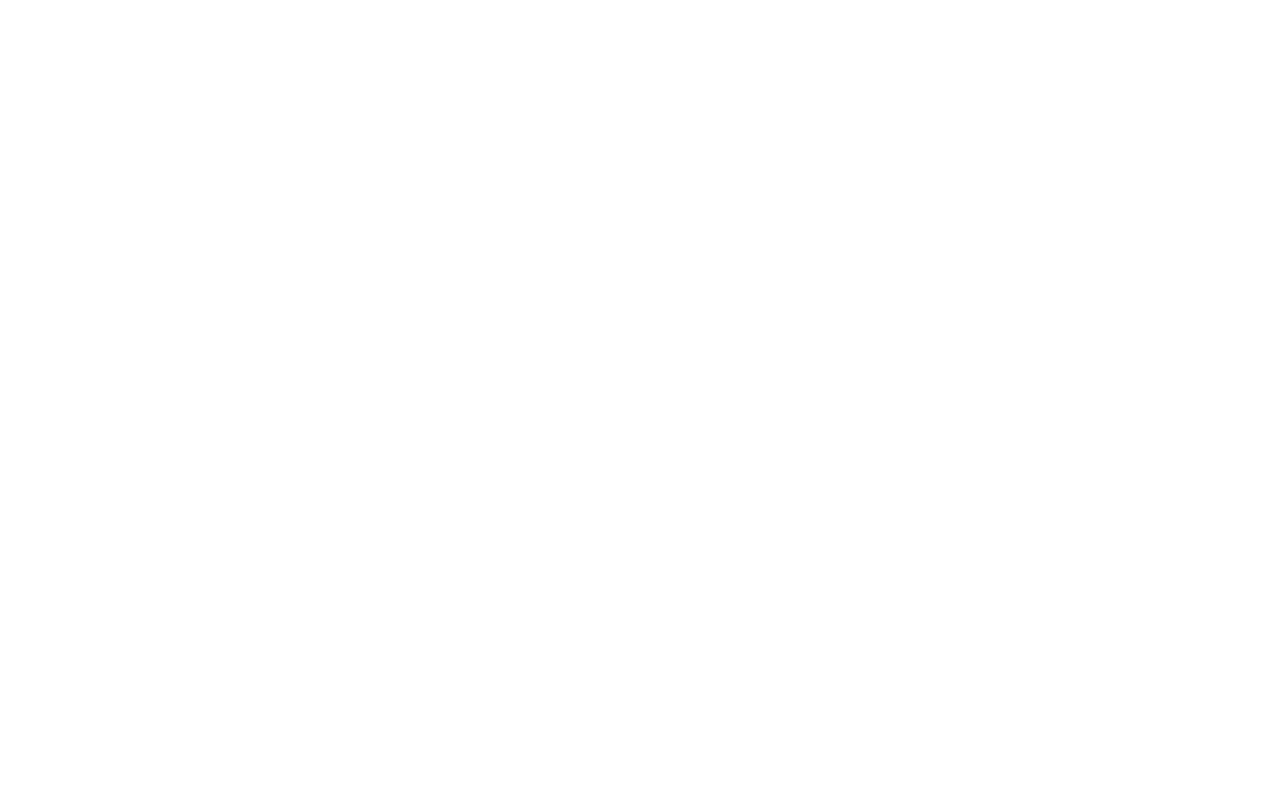
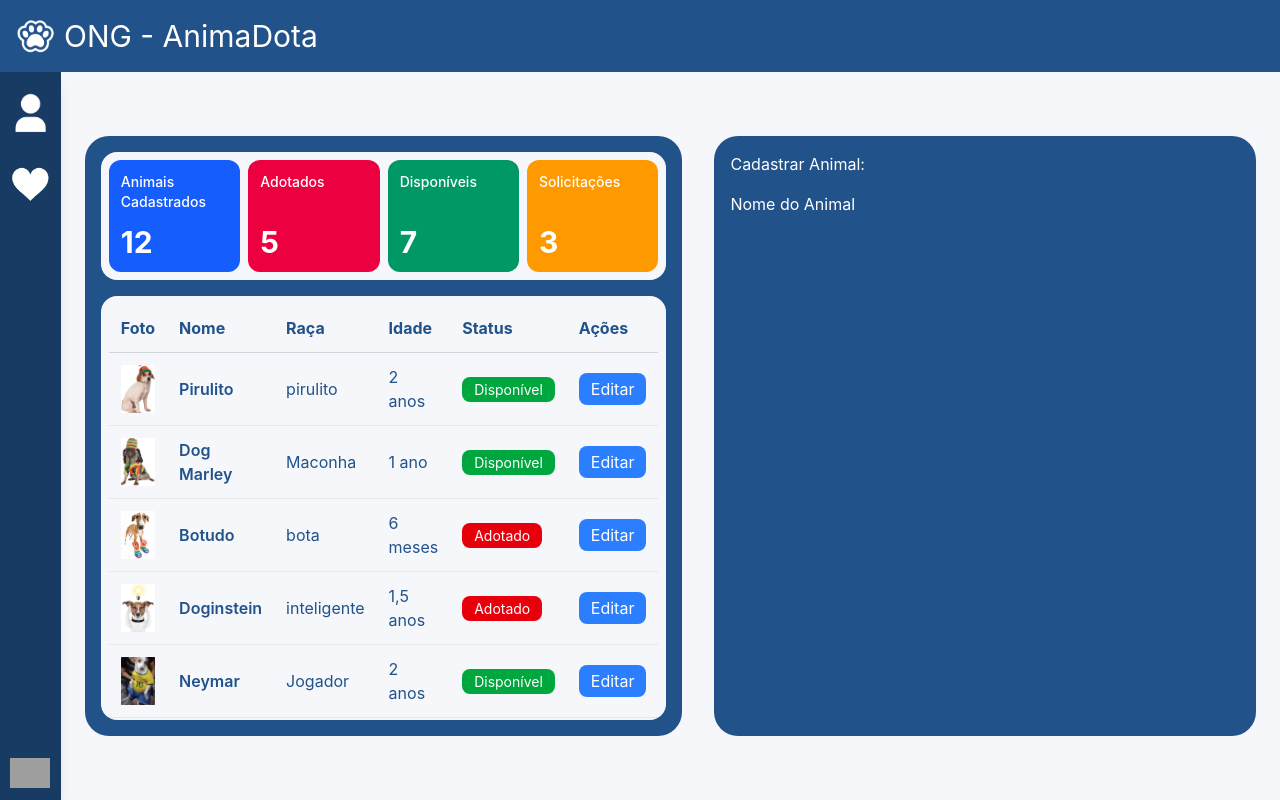
Before and after one commit to thaiiss7/animadota, a React app in the folder frontend/: page /ong-main in a window 1280 px wide. Before the commit this address had no page. Built offline with nearby package versions, Linux system fonts and the light colour scheme; grey boxes are pictures that could not be loaded; the HTML template or start-up script is replaced by a standard one.

Commit message:
working in ong main page

```diff
--- a/frontend/src/App.jsx
+++ b/frontend/src/App.jsx
@@ -14,7 +14,7 @@
       <Routes>
 
         <Route path="/" element={<Login/>}/>
-        <Route path="/ong" element={<OngPage/>}/>
+        <Route path="/ong-main" element={<OngPage/>}/>
         <Route path="/main" element={<MainPage />}/>
         <Route path="/user" element={<UserPage />}/>
         <Route path="/likePage" element={<LikePage />}/>
--- a/frontend/src/components/LoginModal.jsx
+++ b/frontend/src/components/LoginModal.jsx
@@ -10,9 +10,9 @@
 
     const handleLogin = () => {
         if (username === "ong") {
-            navigate("/ong");
+            navigate("/ong-main");
         } else {
-            navigate("/home");
+            navigate("/main");
         }
     };
 
--- /dev/null
+++ b/frontend/src/components/OngHeader.jsx
@@ -0,0 +1,21 @@
+import { useNavigate } from "react-router-dom"
+
+import paw from "../assets/paw.png"
+
+export const OngHeader = () => {
+
+    const navigate = useNavigate()
+
+    return (
+        <>
+
+            <div className="w-full h-18 bg-[#21528A] flex items-center gap-2">
+
+                <img src={paw} alt="paw" onClick={() => navigate('/ong-main')} className="w-10 ml-4" />
+                <h1 className="text-white text-3xl">ONG - AnimaDota</h1>
+            </div>
+
+        </>
+    )
+
+}
--- a/frontend/src/pages/OngPage.jsx
+++ b/frontend/src/pages/OngPage.jsx
@@ -1,15 +1,220 @@
-import { Header } from "../components/Header";
+import { OngHeader } from "../components/OngHeader";
 import { OngSideBar } from "../components/OngSideBar";
+
+import dog1 from "../assets/dog.jpg";
+import dog2 from "../assets/dog2.jpg";
+import dog3 from "../assets/dog3.jpg";
+import dog4 from "../assets/dog4.jpg";
+import dog5 from "../assets/dog5.jpg";
+
+const pets = [
+    {
+        imagem: dog1,
+        nome: "Pirulito",
+        descricao: "Cachorro que come pirulito pirimpimpim muito carinhoso manhoso e engraçado",
+        tipo: "Cachorro",
+        raca: "pirulito",
+        ong: "Save",
+        endereco: "Corpus Crist",
+        status: false,
+        idade: "2 anos"
+    },
+    {
+        imagem: dog2,
+        nome: "Dog Marley",
+        descricao: "cachorro relaxado estilo bob marley",
+        tipo: "Cachorro",
+        raca: "Maconha",
+        ong: "Omg",
+        endereco: "Damn",
+        status: false,
+        idade: "1 ano"
+    },
+    {
+        imagem: dog3,
+        nome: "Botudo",
+        descricao: "cachorro engraçado e estiloso",
+        tipo: "Cachorro",
+        raca: "bota",
+        ong: "Botina",
+        endereco: "CIC",
+        status: true,
+        idade: "6 meses"
+    },
+    {
+        imagem: dog4,
+        nome: "Doginstein",
+        descricao: "cachorro genial e divertido",
+        tipo: "Cachorro",
+        raca: "inteligente",
+        ong: "Genio",
+        endereco: "Av. Platao",
+        status: true,
+        idade: "1,5 anos"
+    },
+    {
+        imagem: dog5,
+        nome: "Neymar",
+        descricao: "cachorro caneteiro caidor",
+        tipo: "Cachorro",
+        raca: "Jogador",
+        ong: "FIFA",
+        endereco: "Av. Cai Cai",
+        status: false,
+        idade: "2 anos"
+    }
+];
 
 export const OngPage = () => {
     return(
         <>
             <main className="w-full h-screen bg-[#f5f7fb]">
-                <Header/>
+                <OngHeader />
 
-                <div className="w-full flex">
+                <div className="w-full flex justify-center items-center">
 
-                    <OngSideBar/>
+                    <OngSideBar />
+
+                    <section className="flex gap-8 text-white w-full max-w-7xl px-6 items-start justify-center">
+
+                        {/* primeiro card */}
+                        <section className="w-[52%] h-[75vh] bg-[#21528A] rounded-3xl flex flex-col p-4 hover:shadow-[0_0_50px_rgba(33,82,138,1)] transition-all">
+
+                            <div className="flex flex-col gap-4 h-full">
+
+                                {/* Cards de resumo */}
+                                <div className="w-full grid grid-cols-4 gap-2 bg-[#f5f7fb] rounded-2xl p-2">
+
+                                    <section className="h-28 flex flex-col justify-between p-3 bg-blue-600 rounded-xl">
+                                        <h1 className="text-sm font-medium">
+                                            Animais Cadastrados
+                                        </h1>
+
+                                        <h1 className="text-3xl font-bold">
+                                            12
+                                        </h1>
+                                    </section>
+
+                                    <section className="h-28 flex flex-col justify-between p-3 bg-rose-600   rounded-xl">
+                                        <h1 className="text-sm font-medium">
+                                            Adotados
+                                        </h1>
+
+                                        <h1 className="text-3xl font-bold">
+                                            5
+                                        </h1>
+                                    </section>
+
+                                    <section className="h-28 flex flex-col justify-between p-3 bg-emerald-600 rounded-xl">
+                                        <h1 className="text-sm font-medium">
+                                            Disponíveis
+                                        </h1>
+
+                                        <h1 className="text-3xl font-bold">
+                                            7
+                                        </h1>
+                                    </section>
+
+                                    <section className="h-28 flex flex-col justify-between p-3 bg-amber-500 rounded-xl">
+                                        <h1 className="text-sm font-medium">
+                                            Solicitações
+                                        </h1>
+
+                                        <h1 className="text-3xl font-bold">
+                                            3
+                                        </h1>
+                                    </section>
+
+                                </div>
+
+                                {/* Tabela */}
+                                <div className="flex-1 w-full bg-[#f5f7fb] rounded-2xl p-2 overflow-y-auto">
+
+                                    <table className="w-full border-collapse">
+
+                                        <thead>
+                                            <tr className="text-[#21528A] border-b border-gray-300">
+                                                <th className="p-3 text-left">Foto</th>
+                                                <th className="p-3 text-left">Nome</th>
+                                                <th className="p-3 text-left">Raça</th>
+                                                <th className="p-3 text-left">Idade</th>
+                                                <th className="p-3 text-left">Status</th>
+                                                <th className="p-3 text-left">Ações</th>
+                                            </tr>
+                                        </thead>
+
+                                        <tbody className="text-[#21528A]">
+                                            {pets.map((pet, index) => (
+                                                <tr
+                                                    key={index}
+                                                    className="border-b border-gray-200 hover:bg-gray-100 transition-all"
+                                                >
+                                                    <td className="p-3">
+                                                        <img
+                                                            src={pet.imagem}
+                                                            alt={pet.nome}
+                                                            className="w-12 h-12 object-cover"
+                                                        />
+                                                    </td>
+
+                                                    <td className="p-3 font-semibold">
+                                                        {pet.nome}
+                                                    </td>
+
+                                                    <td className="p-3">
+                                                        {pet.raca}
+                                                    </td>
+
+                                                    <td className="p-3">
+                                                        {pet.idade}
+                                                    </td>
+
+                                                    <td className="p-3">
+                                                        <span
+                                                            className={`px-3 py-1 rounded-lg text-sm text-white ${
+                                                                pet.status
+                                                                    ? "bg-red-600"
+                                                                    : "bg-green-600"
+                                                            }`}
+                                                        >
+                                                            {pet.status ? "Adotado" : "Disponível"}
+                                                        </span>
+                                                    </td>
+
+                                                    <td className="p-3">
+                                                        <button className="bg-blue-500 hover:bg-blue-600 text-white px-3 py-1 rounded-lg transition-all">
+                                                            Editar
+                                                        </button>
+                                                    </td>
+                                                </tr>
+                                            ))}
+                                        </tbody>
+
+                                    </table>
+
+                                </div>
+
+                            </div>
+
+                        </section>
+
+                        {/* segundo card */}
+                        <section className="w-[52%] h-[75vh] bg-[#21528A] rounded-3xl flex flex-col p-4 hover:shadow-[0_0_50px_rgba(33,82,138,1)] transition-all">
+
+                            <div className="h-full flex flex-col gap-4">
+
+                                <h1>Cadastrar Animal:</h1>
+
+                                <section>
+                                    <h1>Nome do Animal</h1>
+
+                                    <input type="text" placeholder=""/>
+                                </section>
+                            </div>
+
+                        </section>
+
+                    </section>
 
                 </div>
 
```
Also changed, not shown: frontend/src/assets/dog5.jpg (added).
